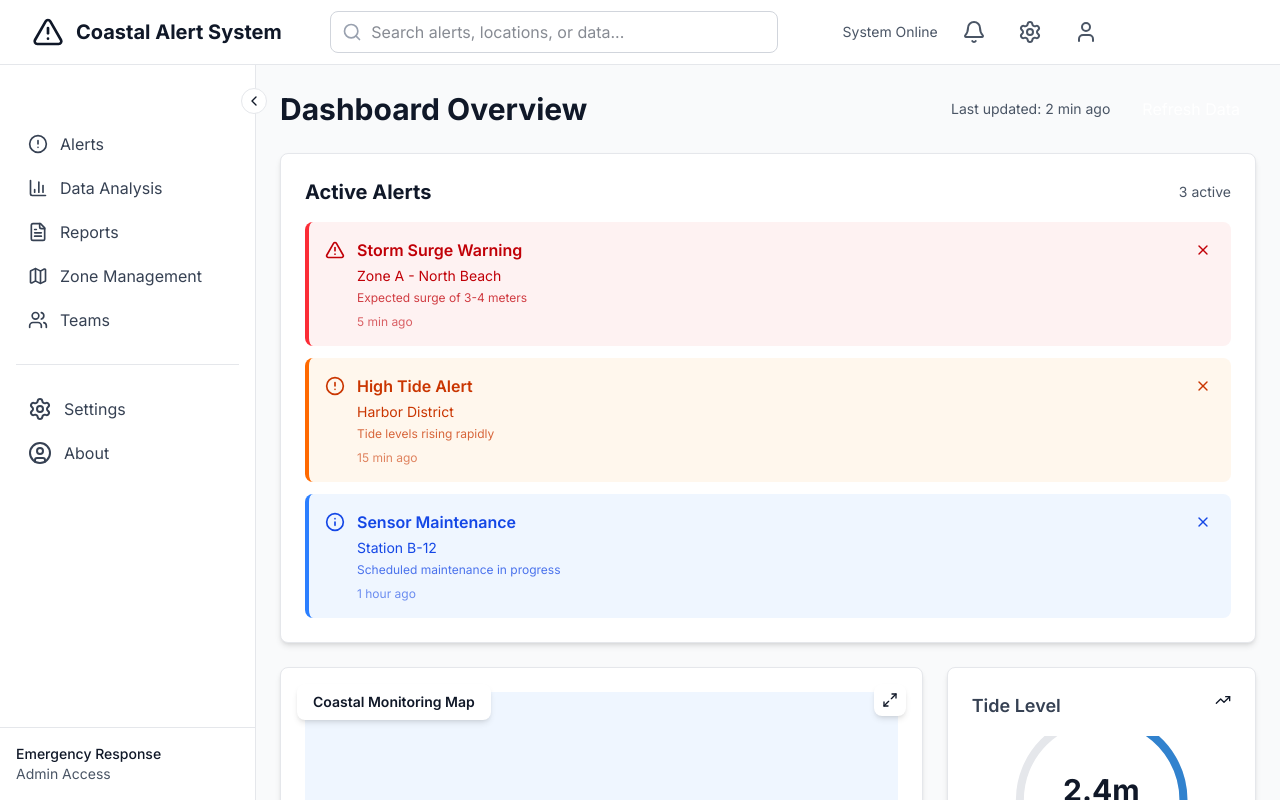
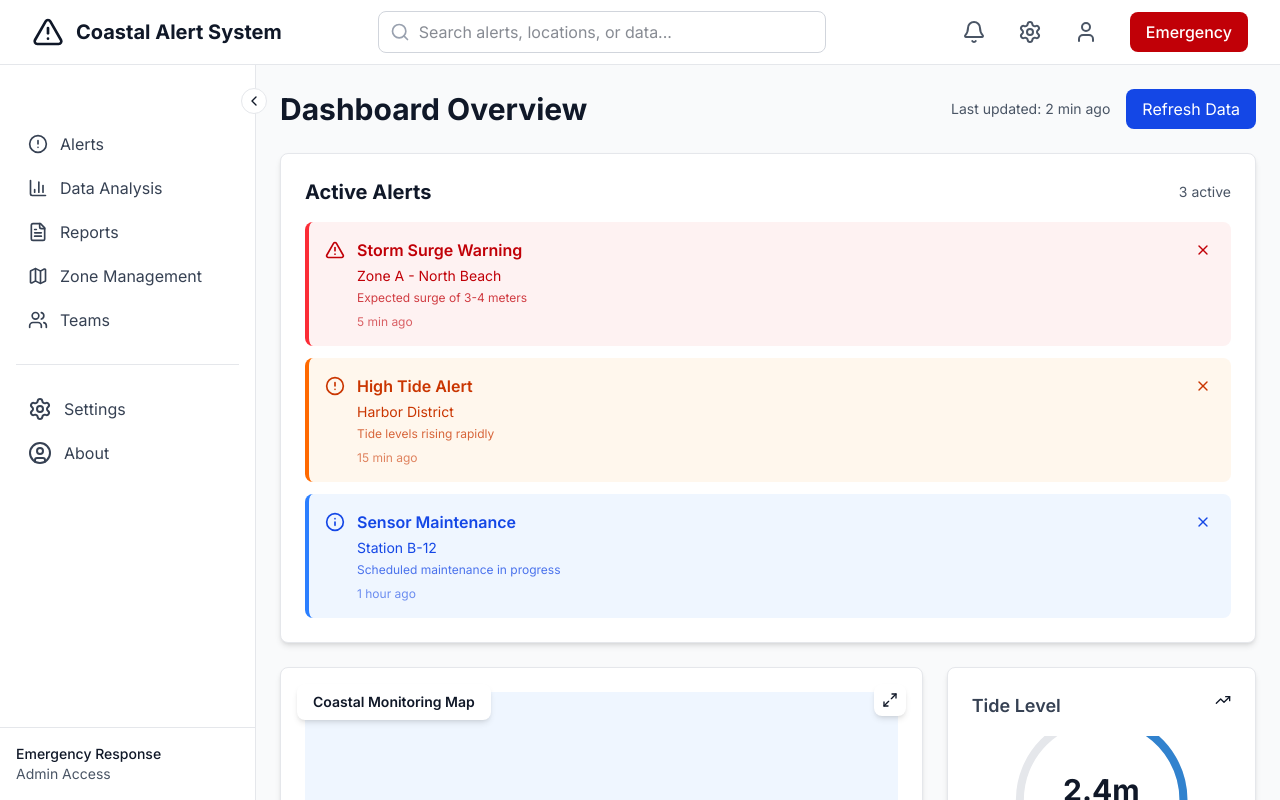
Before and after one commit to DVSarvaiya/Hackout, a Next.js app: page / in a window 1280 px wide. Shown: the top 800 px of the page. Built offline with nearby package versions, Linux system fonts and the light colour scheme.

Commit message:
header fixed

```diff
--- a/app/page.js
+++ b/app/page.js
@@ -14,7 +14,7 @@ export default function Dashboard() {
         <h1 className="text-3xl font-bold text-gray-900">Dashboard Overview</h1>
         <div className="mt-4 sm:mt-0 flex items-center space-x-4">
           <span className="text-sm text-gray-600">Last updated: 2 min ago</span>
-          <button className="px-4 py-2 bg-info text-white rounded-lg hover:bg-blue-700 transition">
+          <button className="px-4 py-2 text-white rounded-lg bg-blue-700 transition">
             Refresh Data
           </button>
         </div>
--- a/app/reports/page.js
+++ b/app/reports/page.js
@@ -52,7 +52,7 @@ export default function ReportsPage() {
       {/* Page Header */}
       <div className="flex flex-col sm:flex-row justify-between items-start sm:items-center">
         <h1 className="text-3xl font-bold text-gray-900">Reports & Documentation</h1>
-        <button className="mt-4 sm:mt-0 px-4 py-2 bg-info text-white rounded-lg hover:bg-blue-700 transition flex items-center">
+        <button className="mt-4 sm:mt-0 px-4 py-2 bg-info text-white rounded-lg bg-blue-700 transition flex items-center">
           <Plus className="h-4 w-4 mr-2" />
           Generate Report
         </button>
--- a/components/Header.js
+++ b/components/Header.js
@@ -32,7 +32,6 @@ export default function Header() {
             {/* System Status Indicator */}
             <div className="hidden sm:flex items-center">
               <div className="w-2 h-2 bg-success rounded-full animate-pulse mr-2"></div>
-              <span className="text-sm text-gray-600">System Online</span>
             </div>
 
             {/* Notifications */}
@@ -75,7 +74,7 @@ export default function Header() {
             </button>
 
             {/* Emergency Button */}
-            <button className="ml-2 px-4 py-2 bg-danger text-white rounded-lg hover:bg-red-700 transition font-medium">
+            <button className="ml-2 px-4 py-2 text-white rounded-lg  bg-red-700 transition font-medium">
               Emergency
             </button>
           </div>
```
